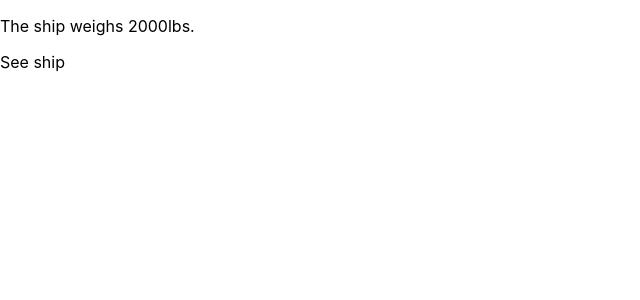
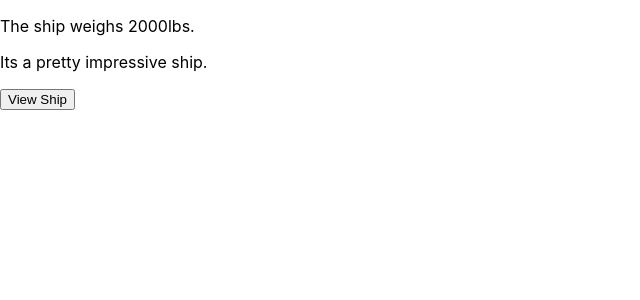
Before and after one commit to alexhwoods/webpack-chunking-issue, a Next.js app: page / in a window 1280 px wide. Shown: the top 300 px of the page, without its empty margins (0-640 px from the left). Built offline with nearby package versions, Linux system fonts and the light colour scheme.

Commit message:
Add ship image dynamically

```diff
--- a/components/Ship.tsx
+++ b/components/Ship.tsx
@@ -1,15 +1,15 @@
-import Image from 'next/image'
-import shipImage from './ship.jpg'
+import Image from "next/image";
+import * as shipImage from "./ship.jpg";
 
-export const shipWeight = 2000
+export const shipWeight = 2000;
 
 function Ship() {
   return (
     <div>
       <p>Im a ship</p>
-      <Image src={shipImage} alt="ship" />
+      <Image src={shipImage} alt="Ship" />
     </div>
-  )
+  );
 }
 
-export default Ship
+export default Ship;
--- a/pages/index.tsx
+++ b/pages/index.tsx
@@ -1,15 +1,19 @@
+import React, { useState } from "react";
 import type { NextPage } from "next";
-import Link from "next/link";
+import dynamic from "next/dynamic";
 
 import { shipWeight } from "../components/Ship";
 
+const Ship = dynamic(import("../components/Ship"));
+
 const Home: NextPage = () => {
+  const [viewShip, setViewShip] = useState(false);
   return (
     <div>
       <p>The ship weighs {shipWeight}lbs.</p>
-      <Link href="/ship">
-        <a>See ship</a>
-      </Link>
+      <p>Its a pretty impressive ship.</p>
+      <button onClick={() => setViewShip(!viewShip)}>View Ship</button>
+      {viewShip && <Ship />}
     </div>
   );
 };
```
